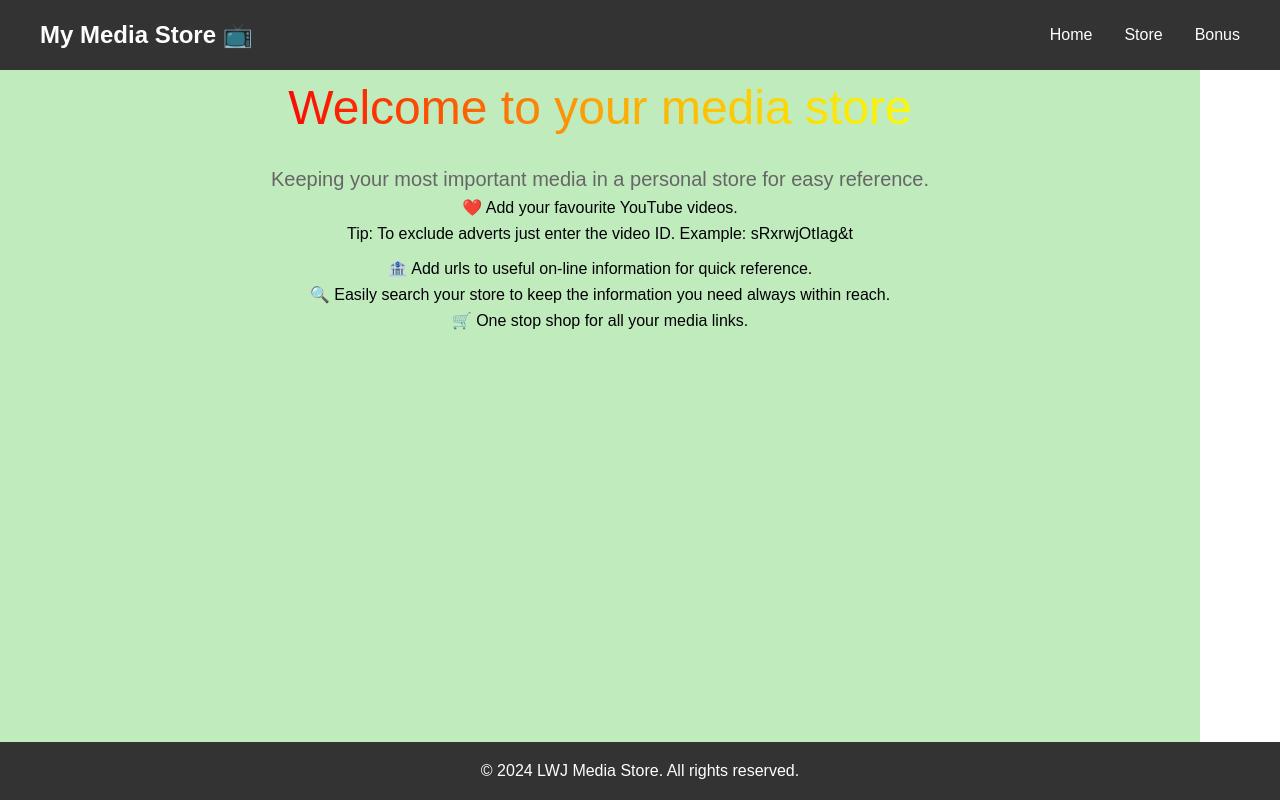
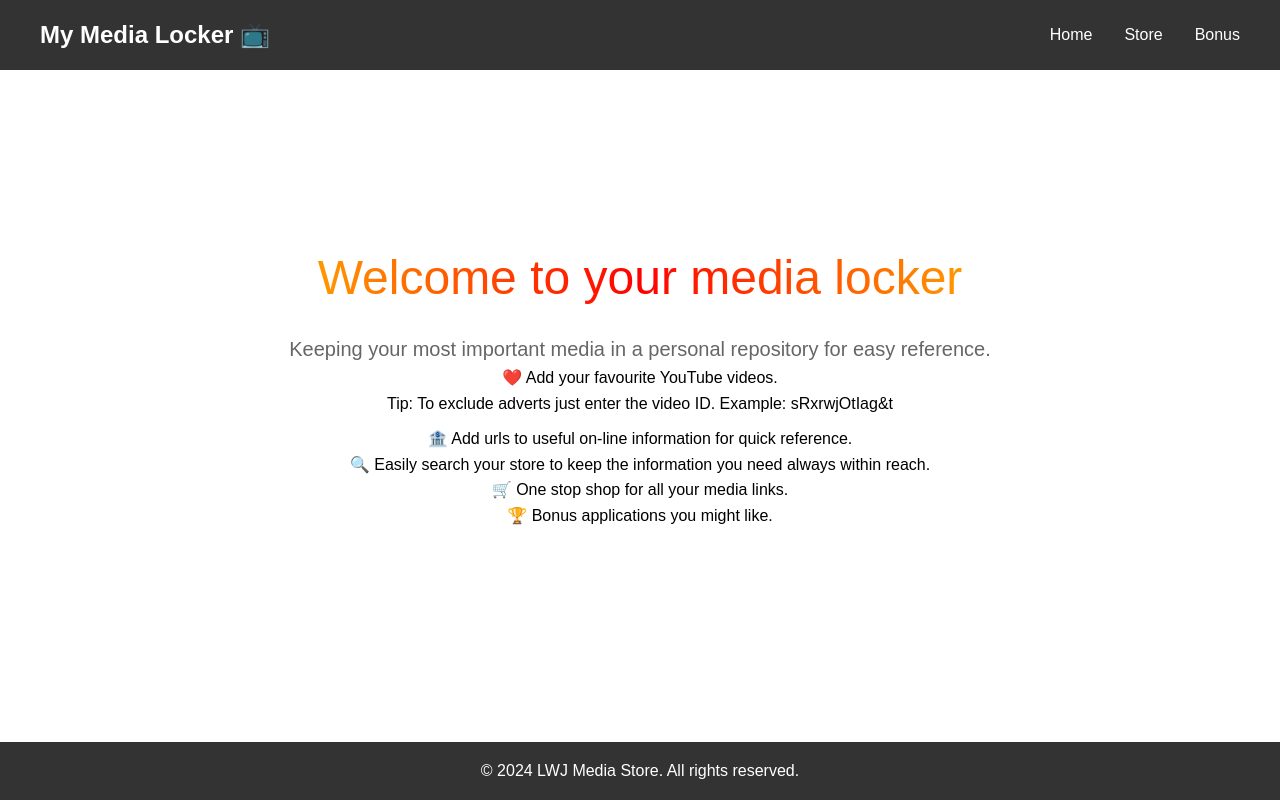
Before and after one commit to uk030621/MediaStore, a Next.js app: page / in a window 1280 px wide. Built offline with nearby package versions, Linux system fonts and the light colour scheme.

Commit message:
Added some extra styles

```diff
--- a/app/globals.css
+++ b/app/globals.css
@@ -55,16 +55,21 @@ header {
   text-decoration: none;
 }
 
+.nav-links a:hover{
+  color: yellow;
+  text-decoration-line: underline;
+}
+
 main {
   padding: 2rem;
-  padding-top: 0;
-  background-color: hsl(117, 53%, 83%);
-  max-width: 1200px;
-  margin: 0;
+  padding-top: 20px;
+  max-width: 2200px;
   flex: 1; /* Expands main content to fill available space */
   display: flex;
   justify-content: center; /* Centers content horizontally */
-  align-items:flex-start; /* Centers content vertically */
+  align-items: center; /* Centers content vertically */
+  flex-direction: column; /* Ensure child elements stack vertically */
+  text-align: center; /* Center text inside main */
 }
 
 footer {
--- a/app/layout.js
+++ b/app/layout.js
@@ -13,7 +13,7 @@ export default function RootLayout({ children }) {
       <body>
         <header>
           <nav className="navbar">
-            <a href="/" className="logo">My Media Store <span className='text-5xl'>📺</span></a>
+            <a href="/" className="logo">My Media Locker <span className='text-5xl'>📺</span></a>
             <ul className="nav-links">
               <li><Link href="/">Home</Link></li>
               <li><Link href="/about">Store</Link></li>
--- a/app/page.js
+++ b/app/page.js
@@ -10,9 +10,9 @@ export default function HomePage() {
   return (
     <div className='flex flex-col items-center'>
       <div className={styles.homeContainer}>
-        <h1 className={styles.gradientText}>Welcome to your media store</h1>
+        <h1 className={styles.gradientText}>Welcome to your media locker</h1>
         <p className={styles.description}>
-          Keeping your most important media in a personal store for easy reference.
+          Keeping your most important media in a personal repository for easy reference.
         </p>
         <div className='flex justify-center items-center' >
           <ul className="text-center mt-12 text-slate-500">
@@ -40,6 +40,7 @@ export default function HomePage() {
             <li className='mt-6'>🏦 Add urls to useful on-line information for quick reference. </li>
             <li className='mt-6'>🔍 Easily search your store to keep the information you need always within reach.</li>
             <li className='mt-6'>🛒 One stop shop for all your media links.</li>
+            <li className='mt-6'>🏆 Bonus applications you might like.</li>
           </ul>
         </div>
       </div>
--- a/styles/Home.module.css
+++ b/styles/Home.module.css
@@ -21,7 +21,7 @@
 .gradientText {
     font-size: 3rem;
 
-    background: linear-gradient(90deg, red, orange, yellow); /* Gradient colors */
+    background: linear-gradient(90deg, orange, red, orange); /* Gradient colors */
 
     /* Webkit specific background-clip */
     -webkit-background-clip: text; /* Safari and Chrome */
```
Also changed, not shown: styles/About.module.css (deleted).
